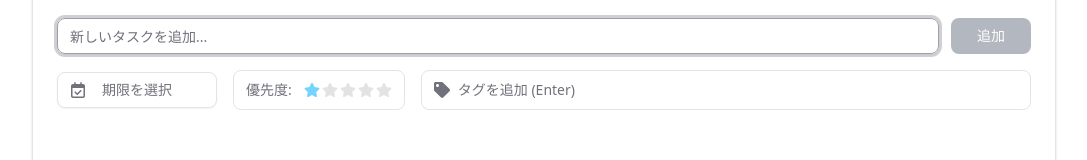
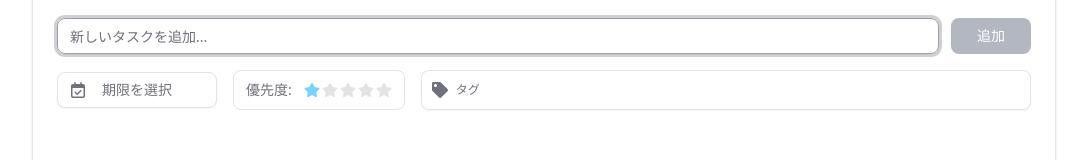
Before and after one commit to koh-tom/catbox, a React (Vite) app: page / in a window 1280 px wide. Shown: the part 123-283 px from the top of the page, without its empty margins (96-1183 px from the left). Built offline with nearby package versions, Linux system fonts and the light colour scheme; the HTML template or start-up script is replaced by a standard one.

Commit message:
feat(なし): ✨ タグ入力を選択に変更

```diff
--- a/src/App.tsx
+++ b/src/App.tsx
@@ -37,8 +37,14 @@ function App() {
             </div>
           </CardHeader>
           <CardContent>
-            <TodoInput onAdd={addTodo} />
-            <TodoList todos={todos} onToggle={toggleTodo} onDelete={deleteTodo} onEdit={editTodo} />
+            <TodoInput onAdd={addTodo} savedTags={savedTags} />
+            <TodoList
+              todos={todos}
+              onToggle={toggleTodo}
+              onDelete={deleteTodo}
+              onEdit={editTodo}
+              savedTags={savedTags}
+            />
 
             {todos.length > 0 && (
               <div className="mt-6 pt-4 border-t text-sm text-muted-foreground">
--- /dev/null
+++ b/src/components/TagSelector.tsx
@@ -0,0 +1,86 @@
+import { Button } from '@/components/ui/button';
+import {
+    Popover,
+    PopoverContent,
+    PopoverTrigger,
+} from '@/components/ui/popover';
+import { cn } from '@/lib/utils';
+import { FaCheck, FaTag } from 'react-icons/fa';
+
+interface TagSelectorProps {
+    savedTags: string[];
+    selectedTags: string[];
+    onChange: (tags: string[]) => void;
+    className?: string;
+}
+
+export function TagSelector({
+    savedTags,
+    selectedTags,
+    onChange,
+    className,
+}: TagSelectorProps) {
+    const toggleTag = (tag: string) => {
+        if (selectedTags.includes(tag)) {
+            onChange(selectedTags.filter((t) => t !== tag));
+        } else {
+            onChange([...selectedTags, tag]);
+        }
+    };
+
+    return (
+        <Popover>
+            <PopoverTrigger asChild>
+                <Button
+                    variant="outline"
+                    size="sm"
+                    className={cn(
+                        'flex items-center gap-2 h-10 px-3 text-muted-foreground bg-background hover:bg-accent/50',
+                        selectedTags.length > 0 && 'text-primary border-primary/50 bg-primary/5',
+                        className,
+                    )}
+                    title="タグを選択"
+                >
+                    <FaTag className="w-3.5 h-3.5" />
+                    <span className="text-xs">
+                        {selectedTags.length > 0
+                            ? `${selectedTags.length}個選択中`
+                            : 'タグ'}
+                    </span>
+                </Button>
+            </PopoverTrigger>
+            <PopoverContent className="w-56 p-2" align="start">
+                <div className="space-y-1">
+                    <h4 className="text-xs font-medium text-muted-foreground px-2 py-1 mb-1 border-b">
+                        タグを選択
+                    </h4>
+                    {savedTags.length === 0 ? (
+                        <div className="text-xs text-muted-foreground p-2 text-center">
+                            設定メニューからタグを追加してください
+                        </div>
+                    ) : (
+                        <div className="max-h-[200px] overflow-y-auto space-y-0.5">
+                            {savedTags.map((tag) => {
+                                const isSelected = selectedTags.includes(tag);
+                                return (
+                                    <button
+                                        key={tag}
+                                        type="button"
+                                        onClick={() => toggleTag(tag)}
+                                        className={cn(
+                                            'w-full flex items-center justify-between px-2 py-1.5 rounded-sm text-sm transition-colors hover:bg-accent hover:text-accent-foreground text-left',
+                                            isSelected && 'bg-accent/50 font-medium',
+                                        )}
+                                    >
+                                        <span className="truncate">#{tag}</span>
+                                        {isSelected && <FaCheck className="w-3 h-3 text-primary" />}
+                                    </button>
+                                );
+                            })}
+                        </div>
+                    )}
+                </div>
+            </PopoverContent>
+        </Popover>
+    );
+}
--- a/src/components/TodoInput.tsx
+++ b/src/components/TodoInput.tsx
@@ -2,20 +2,26 @@ import type { FormEvent, KeyboardEvent } from 'react';
 import { useState } from 'react';
 import { DatePicker } from '@/components/DatePicker';
 import { StarRating } from '@/components/StarRating';
+import { TagSelector } from '@/components/TagSelector';
 import { Button } from '@/components/ui/button';
 import { Input } from '@/components/ui/input';
-import { FaTag, FaTimes } from 'react-icons/fa';
+import { FaTimes } from 'react-icons/fa';
 
 interface TodoInputProps {
-  onAdd: (title: string, deadlineDate?: string, priority?: number, tags?: string[]) => void;
+  onAdd: (
+    title: string,
+    deadlineDate?: string,
+    priority?: number,
+    tags?: string[],
+  ) => void;
+  savedTags?: string[];
 }
 
-export function TodoInput({ onAdd }: TodoInputProps) {
+export function TodoInput({ onAdd, savedTags = [] }: TodoInputProps) {
   const [value, setValue] = useState('');
   const [deadlineDate, setDeadlineDate] = useState('');
   const [priority, setPriority] = useState(1);
   const [tags, setTags] = useState<string[]>([]);
-  const [tagInput, setTagInput] = useState('');
 
   const isValidDeadline = (date: string) => !date.trim() || /^\d+\/\d+$/.test(date.trim());
   const isFormValid = value.trim() && isValidDeadline(deadlineDate);
@@ -28,7 +34,6 @@ export function TodoInput({ onAdd }: TodoInputProps) {
       setDeadlineDate('');
       setPriority(1);
       setTags([]);
-      setTagInput('');
     }
   };
 
@@ -38,16 +43,6 @@ export function TodoInput({ onAdd }: TodoInputProps) {
     }
   };
 
-  const handleTagKeyDown = (e: KeyboardEvent<HTMLInputElement>) => {
-    if (e.key === 'Enter' && !e.nativeEvent.isComposing) {
-      e.preventDefault();
-      const newTag = tagInput.trim();
-      if (newTag && !tags.includes(newTag)) {
-        setTags([...tags, newTag]);
-        setTagInput('');
-      }
-    }
-  };
 
   const removeTag = (tagToRemove: string) => {
     setTags(tags.filter((tag) => tag !== tagToRemove));
@@ -90,16 +85,12 @@ export function TodoInput({ onAdd }: TodoInputProps) {
           <StarRating value={priority} onChange={setPriority} />
         </div>
 
-        <div className="flex-1 min-w-[200px] flex items-center gap-2 border rounded-md px-3 h-10 bg-background focus-within:ring-2 focus-within:ring-ring focus-within:ring-offset-2">
-          <FaTag className="text-muted-foreground w-4 h-4 shrink-0" />
-          <input
-            className="flex-1 bg-transparent outline-none text-sm placeholder:text-muted-foreground"
-            placeholder="タグを追加 (Enter)"
-            value={tagInput}
-            onChange={(e) => setTagInput(e.target.value)}
-            onKeyDown={handleTagKeyDown}
-          />
-        </div>
+        <TagSelector
+          savedTags={savedTags}
+          selectedTags={tags}
+          onChange={setTags}
+          className="flex-1 min-w-[150px] justify-start"
+        />
       </div>
 
       {tags.length > 0 && (
--- a/src/components/TodoItem.tsx
+++ b/src/components/TodoItem.tsx
@@ -2,7 +2,7 @@ import type { KeyboardEvent } from 'react';
 import { useEffect, useRef, useState } from 'react';
 import { StarRating } from '@/components/StarRating';
 import { MdCheck, MdClose, MdEdit } from 'react-icons/md';
-import { FaTag, FaTimes } from 'react-icons/fa';
+import { FaTimes } from 'react-icons/fa';
 import { DatePicker } from '@/components/DatePicker';
 import { Button } from '@/components/ui/button';
 import { Checkbox } from '@/components/ui/checkbox';
@@ -10,6 +10,7 @@ import { Input } from '@/components/ui/input';
 import { getDeadlineBadgeVariant, getRelativeDateLabel } from '@/lib/date-utils';
 import { cn } from '@/lib/utils';
 import type { Todo } from '@/types/todo';
+import { TagSelector } from '@/components/TagSelector';
 
 interface TodoItemProps {
   todo: Todo;
@@ -22,15 +23,15 @@ interface TodoItemProps {
     priority?: number,
     tags?: string[],
   ) => void;
+  savedTags?: string[];
 }
 
-export function TodoItem({ todo, onToggle, onDelete, onEdit }: TodoItemProps) {
+export function TodoItem({ todo, onToggle, onDelete, onEdit, savedTags = [] }: TodoItemProps) {
   const [isEditing, setIsEditing] = useState(false);
   const [editValue, setEditValue] = useState(todo.title);
   const [editDeadlineDate, setEditDeadlineDate] = useState(todo.deadlineDate || '');
   const [editPriority, setEditPriority] = useState(todo.priority ?? 1);
   const [editTags, setEditTags] = useState<string[]>(todo.tags || []);
-  const [editTagInput, setEditTagInput] = useState('');
   const inputRef = useRef<HTMLInputElement>(null);
 
   useEffect(() => {
@@ -45,7 +46,6 @@ export function TodoItem({ todo, onToggle, onDelete, onEdit }: TodoItemProps) {
     setEditDeadlineDate(todo.deadlineDate || '');
     setEditPriority(todo.priority ?? 1);
     setEditTags(todo.tags || []);
-    setEditTagInput('');
     setIsEditing(true);
     setTimeout(() => {
       inputRef.current?.focus();
@@ -63,7 +63,6 @@ export function TodoItem({ todo, onToggle, onDelete, onEdit }: TodoItemProps) {
       setEditDeadlineDate(todo.deadlineDate || '');
       setEditPriority(todo.priority ?? 1);
       setEditTags(todo.tags || []);
-      setEditTagInput('');
       setIsEditing(false);
     }
   };
@@ -73,19 +72,7 @@ export function TodoItem({ todo, onToggle, onDelete, onEdit }: TodoItemProps) {
     setEditDeadlineDate(todo.deadlineDate || '');
     setEditPriority(todo.priority ?? 1);
     setEditTags(todo.tags || []);
-    setEditTagInput('');
     setIsEditing(false);
-  };
-
-  const handleTagKeyDown = (e: KeyboardEvent<HTMLInputElement>) => {
-    if (e.key === 'Enter' && !e.nativeEvent.isComposing) {
-      e.preventDefault();
-      const newTag = editTagInput.trim();
-      if (newTag && !editTags.includes(newTag)) {
-        setEditTags([...editTags, newTag]);
-        setEditTagInput('');
-      }
-    }
   };
 
   const removeEditTag = (tag: string) => {
@@ -155,16 +142,11 @@ export function TodoItem({ todo, onToggle, onDelete, onEdit }: TodoItemProps) {
               <StarRating value={editPriority} onChange={setEditPriority} />
             </div>
 
-            <div className="flex-1 min-w-[120px] flex items-center gap-1 border rounded px-2 h-8 bg-background focus-within:ring-1 focus-within:ring-ring">
-              <FaTag className="text-muted-foreground w-3 h-3 shrink-0" />
-              <input
-                className="flex-1 bg-transparent outline-none text-xs placeholder:text-muted-foreground"
-                placeholder="タグ追加 (Enter)"
-                value={editTagInput}
-                onChange={(e) => setEditTagInput(e.target.value)}
-                onKeyDown={handleTagKeyDown}
-              />
-            </div>
+            <TagSelector
+              savedTags={savedTags}
+              selectedTags={editTags}
+              onChange={setEditTags}
+            />
           </div>
 
           {editTags.length > 0 && (
--- a/src/components/TodoList.tsx
+++ b/src/components/TodoList.tsx
@@ -16,11 +16,18 @@ interface TodoListProps {
     priority?: number,
     tags?: string[],
   ) => void;
+  savedTags: string[];
 }
 
 type SortKey = 'deadline' | 'created' | 'priority';
 
-export function TodoList({ todos, onToggle, onDelete, onEdit }: TodoListProps) {
+export function TodoList({
+  todos,
+  onToggle,
+  onDelete,
+  onEdit,
+  savedTags,
+}: TodoListProps) {
   const [sortKey, setSortKey] = useState<SortKey>('deadline');
 
   const { overdueTodos, activeTodos, completedTodos, incompleteCount } = useMemo(() => {
@@ -127,6 +134,7 @@ export function TodoList({ todos, onToggle, onDelete, onEdit }: TodoListProps) {
                 onToggle={onToggle}
                 onDelete={onDelete}
                 onEdit={onEdit}
+                savedTags={savedTags}
               />
             ))}
           </ul>
```
